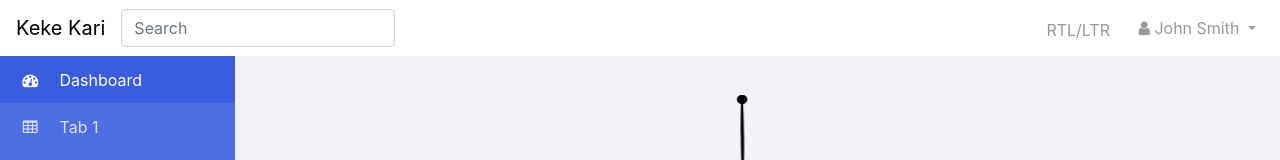
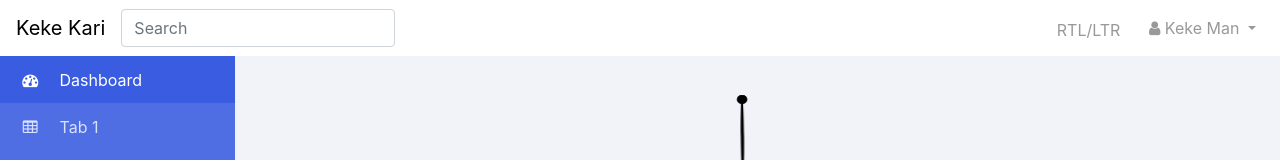
Before and after one commit to jadidihosein68/BasicMicroServiceFriendlyAngularAPP, an Angular app in the folder AngularMicroServiceFriendly/: page /charts in a window 1280 px wide. Shown: the top 160 px of the page. Built offline with nearby package versions, Linux system fonts and the light colour scheme.

Commit message:
fix header style

```diff
--- a/AngularMicroServiceFriendly/src/app/components/core/component/app-header/header.component.html
+++ b/AngularMicroServiceFriendly/src/app/components/core/component/app-header/header.component.html
@@ -22,7 +22,7 @@
             </li> &nbsp;
             <li class="nav-item dropdown" ngbDropdown>
                 <a href="javascript:void(0)" class="nav-link" ngbDropdownToggle>
-                    <i class="fa fa-user"></i> John Smith <b class="caret"></b>
+                    <i class="fa fa-user"></i> Keke Man <b class="caret"></b>
                 </a>
                 <div class="dropdown-menu-right" ngbDropdownMenu>
                     <a class="dropdown-item" href="javascript:void(0)">
--- a/AngularMicroServiceFriendly/src/app/components/core/component/app-header/header.component.scss
+++ b/AngularMicroServiceFriendly/src/app/components/core/component/app-header/header.component.scss
@@ -9,7 +9,7 @@ $topnav-background-color: #fff;
         .nav-item > a {
             color: #999;
             &:hover {
-                color: #fff;
+                color: #000000;
             }
         }
     }
```
Also changed, not shown: 1 other file (tests, documents, lock files or other folders).
